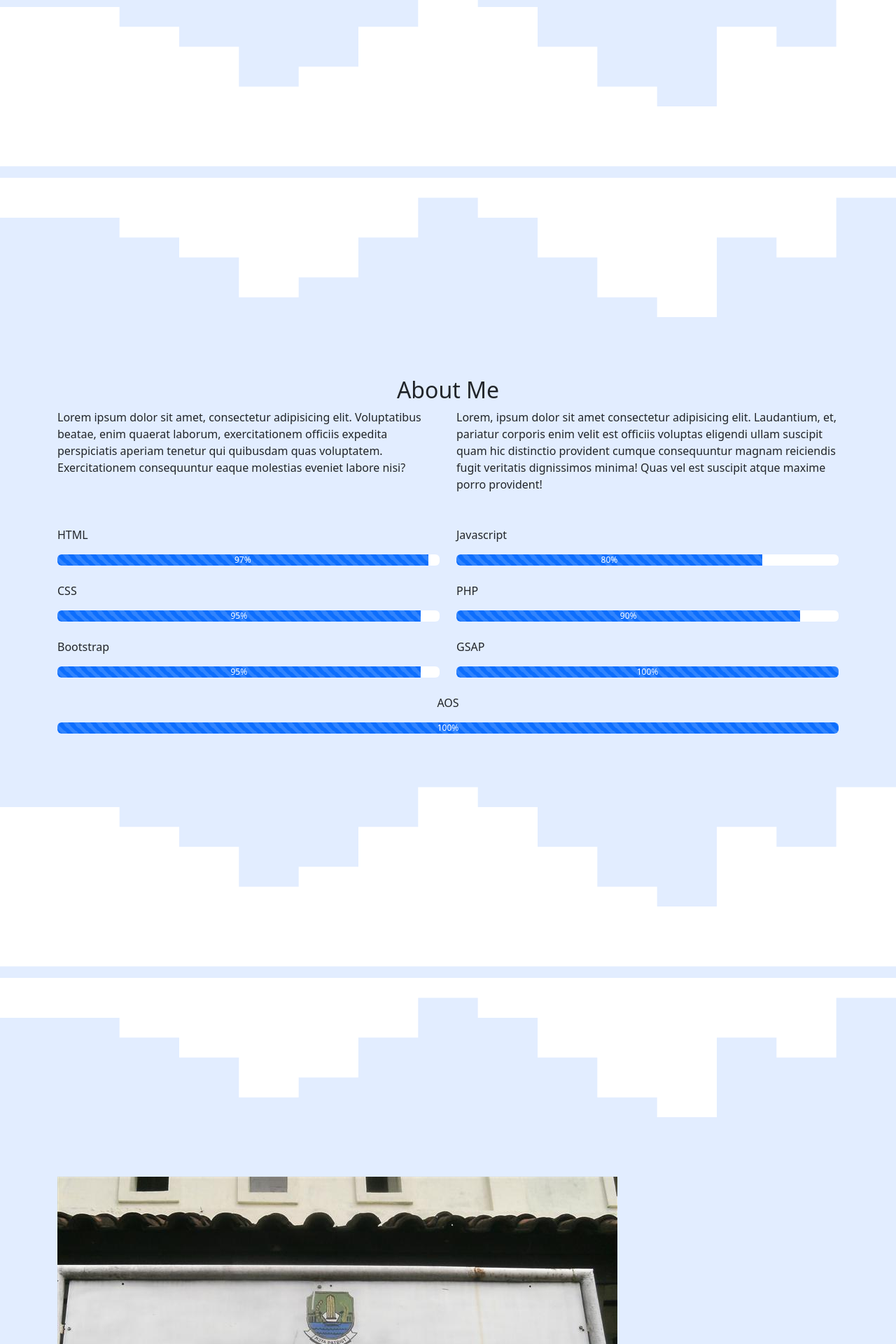
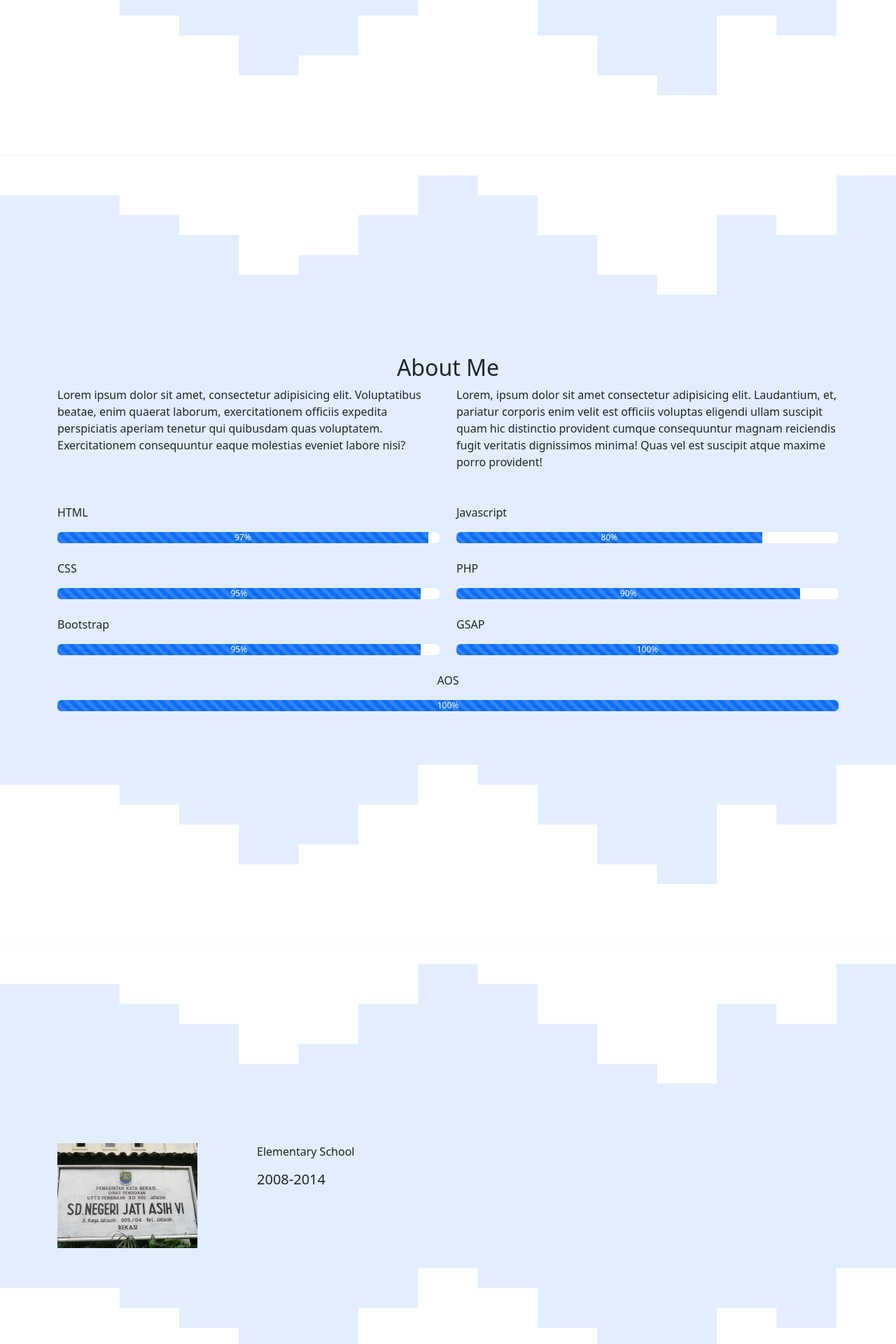
Before and after one commit to MRaihanZ/MyPortfolio, a PHP site: page / in a window 1280 px wide. Shown: the part 440-2360 px from the top of the page at 70% size. Run offline with PHP 8.4, Linux system fonts and the light colour scheme.

Commit message:
adding a few change

```diff
--- a/assets/css/index.css
+++ b/assets/css/index.css
@@ -3,6 +3,5 @@ body {
 }
 
 .jumbotron, .about, .education, .project, .contact {
-    padding-top: 1rem;
     background-color: #e2edff;
 }
--- a/index.php
+++ b/index.php
@@ -139,12 +139,12 @@ include "assets/php/protocol.php";
             </svg>
             <div class="container">
                 <div class="row">
+                    <div class="col-3">
+                        <img src="<?php echo $url; ?>assets/img/sdn-jatiasih-vi.jpg" alt="SDN Jatiasih VI" width="200">
+                    </div>
                     <div class="col">
-                        <div class="sd">
-                            <img src="<?php echo $url; ?>assets/img/sdn-jatiasih-vi.jpg" alt="SDN Jatiasih VI">
-                            <p>Elementary School</p>
-                            <h5>2008-2014</h5>
-                        </div>
+                        <p>Elementary School</p>
+                        <h5>2008-2014</h5>
                     </div>
                 </div>
             </div>
```
